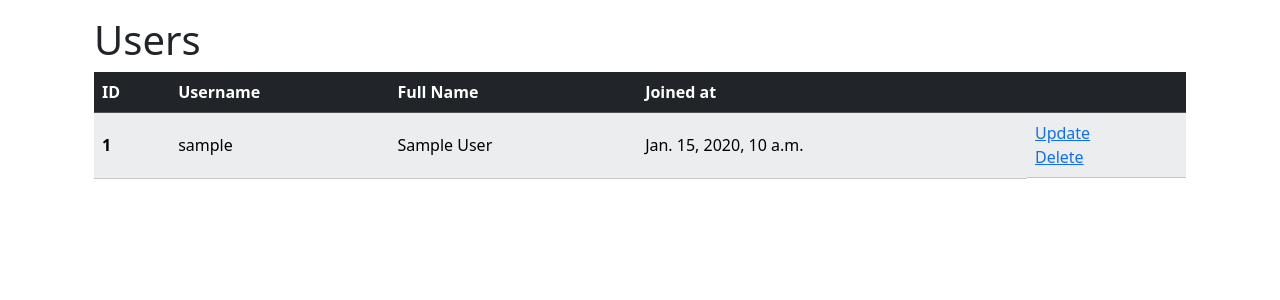
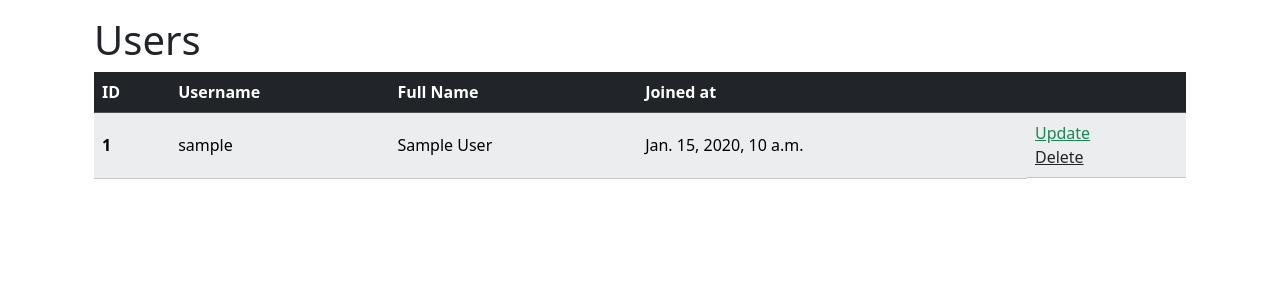
Before and after one commit to alienflakes/python-project-52, a Django app: page /users/ in a window 1280 px wide. Shown: the part 56-356 px from the top of the page. Run offline with Django 5.2, Linux system fonts and the light colour scheme; tables that the repository leaves empty hold one stand-in row (values such as "Sample post"); some libraries are stand-ins or nearby versions.

Commit message:
edit: change link colours just cause i can

```diff
--- a/templates/users.html
+++ b/templates/users.html
@@ -23,8 +23,8 @@
                 <td>{{ user.get_full_name }}</td>
                 <td>{{ user.date_joined }}</td>
                 <td class="d-grid">
-                    <a href="{% url 'update' user.id %}">{% trans 'Update' %}</a>
-                    <a href="{% url 'delete' user.id %}">{% trans 'Delete' %}</a>
+                    <a href="{% url 'update' user.id %}" class="link-success">{% trans 'Update' %}</a>
+                    <a href="{% url 'delete' user.id %}" class="link-dark">{% trans 'Delete' %}</a>
                 </td>
             </tr>
             {% endfor %}
```
